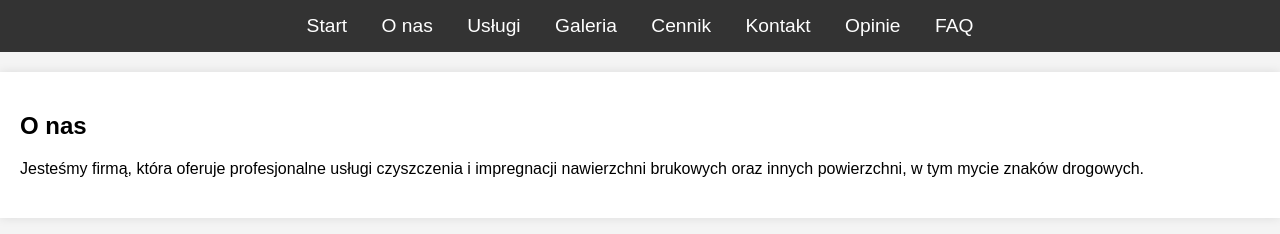
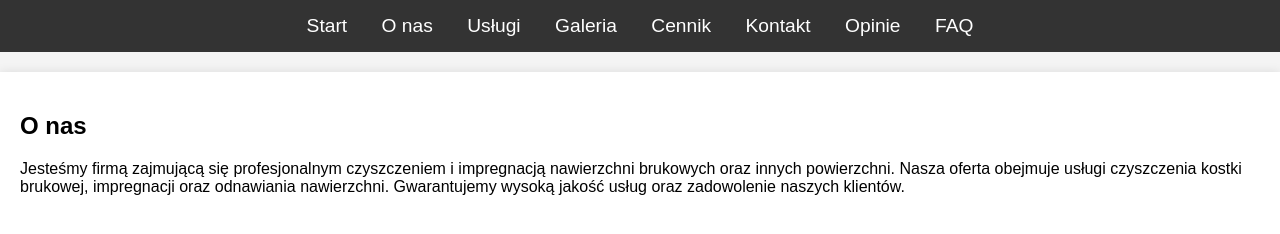
Before and after one commit to hyazeh/czyscioszek, a plain HTML site: page onas.html in a window 1280 px wide. Drawn offline with Linux system fonts and the light colour scheme; files that its build step writes are made by us from their sources.

Commit message:
Update onas.html

```diff
--- a/onas.html
+++ b/onas.html
@@ -23,7 +23,7 @@
     <!-- Sekcja O nas -->
     <section>
         <h2>O nas</h2>
-        <p>Jesteśmy firmą, która oferuje profesjonalne usługi czyszczenia i impregnacji nawierzchni brukowych oraz innych powierzchni, w tym mycie znaków drogowych.</p>
+        <p>Jesteśmy firmą zajmującą się profesjonalnym czyszczeniem i impregnacją nawierzchni brukowych oraz innych powierzchni. Nasza oferta obejmuje usługi czyszczenia kostki brukowej, impregnacji oraz odnawiania nawierzchni. Gwarantujemy wysoką jakość usług oraz zadowolenie naszych klientów.</p>
     </section>
 
 </body>
```
